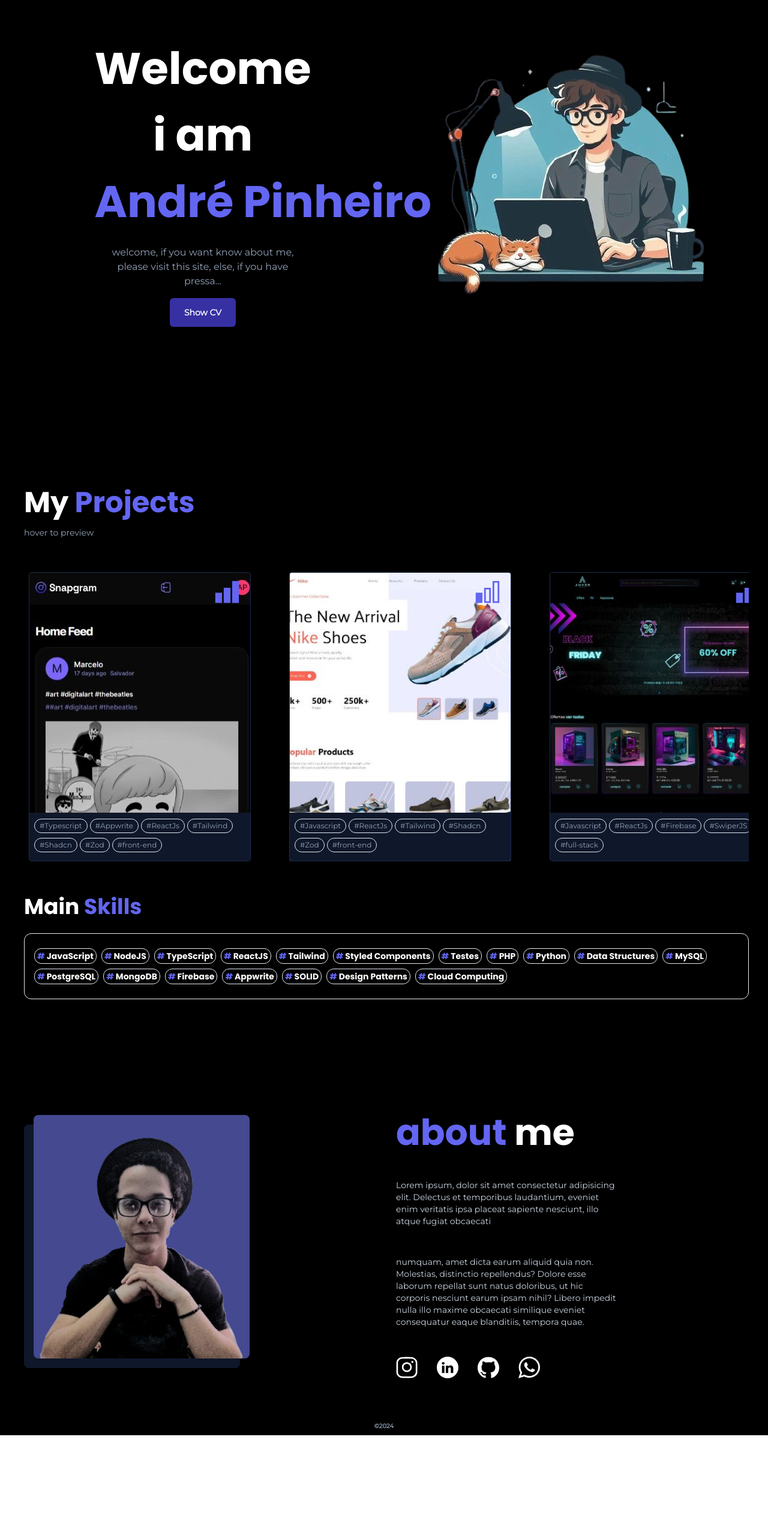
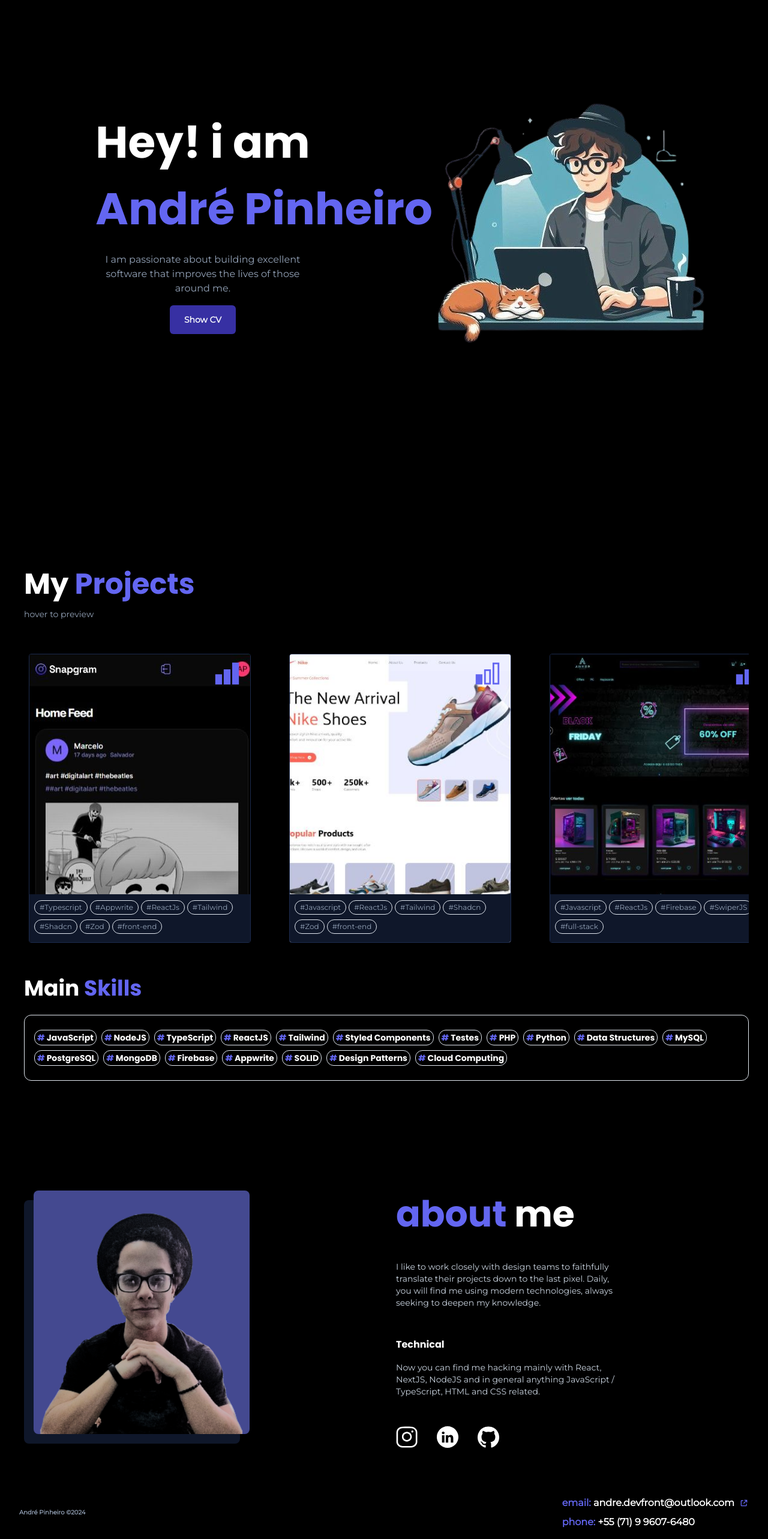
Before and after one commit to DecoXD/personal_portfolio, a React (Vite) app: page / in a window 1280 px wide. Shown: the part 142-2708 px from the top of the page at 60% size. Before the commit the page ends 2535 px from the top, so only its background shows below. Built offline with nearby package versions, Linux system fonts and the light colour scheme.

Commit message:
first step ended

```diff
--- a/index.html
+++ b/index.html
@@ -4,7 +4,7 @@
     <meta charset="UTF-8" />
     <link rel="icon" type="image/svg+xml" href="/vite.svg" />
     <meta name="viewport" content="width=device-width, initial-scale=1.0" />
-    <title>Portfolio</title>
+    <title>André Pinheiro</title>
   </head>
   <body>
     <div id="root"></div>
--- a/src/App.jsx
+++ b/src/App.jsx
@@ -28,7 +28,7 @@ function App() {
         <About/>
       </FadeInSection>
 
-      <Footer/>
+      <Footer />
 
 
 
--- a/src/assets/icons/index.js
+++ b/src/assets/icons/index.js
@@ -10,8 +10,9 @@ import instagram from './instagram.svg'
 import linkedin from './linkedin.svg'
 import github from './github.svg'
 import whatsapp from './whatsapp.svg'
+import externalLink from './external_link.svg'
 
 export{home,overview,about,contact,easy,itermediate,advanced,epic,instagram,
   linkedin,
   github,
-  whatsapp}
+  whatsapp,externalLink}
--- a/src/components/shared/ProjectCard.jsx
+++ b/src/components/shared/ProjectCard.jsx
@@ -18,9 +18,12 @@ const ProjectCard = ({
 
       <img src={img} alt={name} className="object-cover group-hover:brightness-75 transition w-full h-full "  />
 
-      <div className="absolute z-10 flex gap-1 ">
-        <Button className='group-hover:brightness-150 group-hover:opacity-100 opacity-0 transition'>preview</Button>
-        <Button className='group-hover:brightness-150 group-hover:opacity-100 opacity-0 transition'>visit</Button>
+      <div className="absolute z-10  ">
+        <a href={href}  target="_blank"  >
+          <Button className=' px-8 capitalize group-hover:brightness-150 group-hover:opacity-100 opacity-0 transition'>
+            visit
+          </Button>
+          </a>
       </div>
 
       <div className="absolute items-start py-2.5 w-full  min-h-20 px-2  flex flex-wrap gap-1 bg-[#0f172a] z-10 bottom-0  right-0">
--- a/src/constants/index.js
+++ b/src/constants/index.js
@@ -45,11 +45,7 @@ export const contacts = [
     href:'https://github.com/decoXD',
     label:'github'
   },
-  {
-    icon:whatsapp,
-    href:'71996076480',
-    label:'whatsapp'
-  },
+
 
 ]
 
--- a/src/sections/About.jsx
+++ b/src/sections/About.jsx
@@ -19,12 +19,13 @@ const About = () => {
             <span className="text-indigo-500">about </span> me</h3>
           </div>
 
-            <p className="font-montserrat text-sm  text-slate-300 max-w-[370px]">Lorem ipsum, dolor sit amet consectetur adipisicing elit. Delectus et temporibus laudantium, eveniet enim veritatis ipsa placeat sapiente nesciunt, illo atque fugiat obcaecati </p>
+            <p className="font-montserrat text-sm  text-slate-300 max-w-[370px]">I like to work closely with design teams to faithfully translate their projects down to the last pixel. Daily, you will find me using modern technologies, always seeking to deepen my knowledge. </p>
 
-            <p className="font-montserrat text-sm text-slate-300 max-w-[370px]">
-            numquam, amet dicta earum aliquid quia non.
-            Molestias, distinctio repellendus? Dolore esse laborum repellat sunt natus doloribus, ut hic corporis nesciunt earum ipsam nihil? Libero impedit nulla illo maxime obcaecati similique eveniet consequatur eaque blanditiis, tempora quae.
-            </p>
+            <div >
+              <h5 className="font-bold font-poppins pb-4">Technical</h5>
+              <p className="font-montserrat text-sm  text-slate-300 max-w-[370px]">Now you can find me hacking mainly with React, NextJS, NodeJS and in general anything JavaScript / TypeScript, HTML and CSS related.</p>
+            </div>
+
 
             <div className="flex gap-8  ">
               {
--- a/src/sections/Footer.jsx
+++ b/src/sections/Footer.jsx
@@ -1,9 +1,18 @@
+import { externalLink } from "@/assets/icons"
 
 
 const Footer = () => {
   return (
-    <footer className="text-slate-400 font-montserrat p-2 lg:text-center max-sm:text-center text-[10px] font-bold ">
-      <p>&copy;2024</p>
+    <footer id='contact' className=" font-montserrat px-8 py-4 flex items-center justify-between max-sm:text-center text-[10px] font-bold ">
+      <p className="text-slate-400"> André Pinheiro &copy;2024</p>
+      <div className="text-white flex flex-col gap-2">
+        <a href="mailto:andre.devfront@outlook.com" className=" flex items-center gap-2 font-bold text-[16px]"><p>
+          <span className="text-indigo-500 ">email:</span> andre.devfront@outlook.com
+          </p>
+          <img src={externalLink} alt="external link" width={16} height={16} />
+           </a >
+        <p className=" font-bold text-[16px]"><span className="text-indigo-500">phone:</span> +55 (71) 9 9607-6480</p>
+      </div>
      </footer>
   )
 }
--- a/src/sections/Hero.jsx
+++ b/src/sections/Hero.jsx
@@ -5,19 +5,19 @@ import { Button } from "@/components/ui/button"
 
 const Hero = () => {
   return (
-    <section id="home"  className="max-container lg:pt-2 animate-fade-in pb-4 pl-2 flex lg:flex-row flex-col-reverse gap-4 w-full ">
+    <section id="home"  className=" max-containers min-h-screen items-center  lg:pt-2 animate-fade-in pb-4 pl-2 flex lg:flex-row flex-col-reverse gap-4 w-full ">
 
       <div className="text-white relative  flex flex-col gap-4 lg:items-center  lg:text-center  flex-1">
 
         <h1 className="font-poppins text-6xl lg:text-[74px] leading-normal  font-bold  ">
-          <span className="fade-effect-500">Welcome<br /> i am</span>
+          <span className="fade-effect-500">Hey! i am</span>
          <div className=" relative flex items-start  lg:mb-12">
           <span className="text-indigo-500 fade-effect-500 lg:absolute pr-4 lg:whitespace-nowrap lg:bg-black ">André Pinheiro</span>
          </div>
         </h1>
 
         <p className="font-montserrat max-w-[350px] fade-effect-1000 lg:text-center  fade-effect-500 text-slate-400 lg:mt-16">
-          welcome, if you want know about me, please visit this site, else, if you have pressa... </p>
+          I am passionate about building excellent software that improves the lives of those around me. </p>
         <Button className='p-6 fade-effect-1500 max-w-44 bg-indigo-800 font-montserrat font-bold'>Show CV</Button>
 
       </div>
```
Also changed, not shown: src/assets/icons/external_link.svg (added), src/assets/images/thumbnail-1_compressed.png (added), src/index.css (line endings or trailing spaces).
